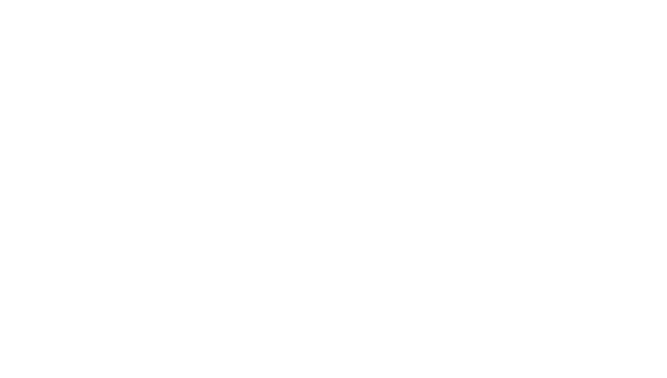
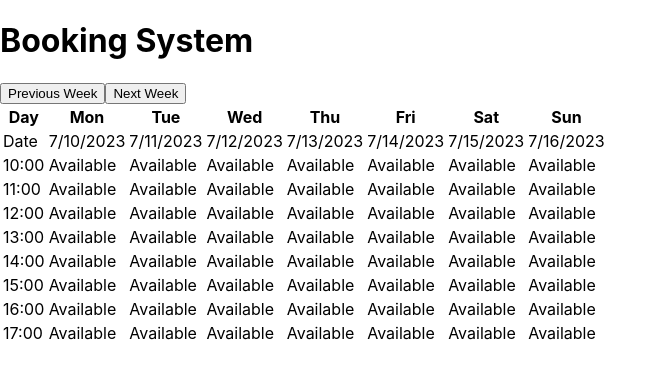
Before and after one commit to Muttiskava/GroupProject, a React (Create React App) app in the folder my-app/: page / in a window 1280 px wide. Shown: the top 378 px of the page, without its empty margins (0-667 px from the left). Built offline with nearby package versions, Linux system fonts and the light colour scheme.

Commit message:
lagt till veckor, datum

```diff
--- a/my-app/src/Components/steg1.js
+++ b/my-app/src/Components/steg1.js
@@ -0,0 +1,96 @@
+import React from 'react';
+
+class BookingSystem extends React.Component {
+  constructor(props) {
+    super(props);
+    this.state = {
+      daysOfWeek: ['Mon', 'Tue', 'Wed', 'Thu', 'Fri', 'Sat', 'Sun'],
+      timeslots: ['10:00', '11:00', '12:00', '13:00', '14:00', '15:00', '16:00', '17:00'],
+      bookings: {},
+      currentDate: new Date(),
+    };
+  }
+
+  handleBookingClick = (day, time) => {
+    const bookings = { ...this.state.bookings };
+    if (!bookings[day]) {
+      bookings[day] = {};
+    }
+    bookings[day][time] = true;
+    this.setState({ bookings });
+  };
+
+  handlePrevWeek = () => {
+    const { currentDate } = this.state;
+    const prevWeekDate = new Date(currentDate);
+    prevWeekDate.setDate(prevWeekDate.getDate() - 7);
+    this.setState({ currentDate: prevWeekDate });
+  };
+
+  handleNextWeek = () => {
+    const { currentDate } = this.state;
+    const nextWeekDate = new Date(currentDate);
+    nextWeekDate.setDate(nextWeekDate.getDate() + 7);
+    this.setState({ currentDate: nextWeekDate });
+  };
+
+  render() {
+    const { daysOfWeek, timeslots, bookings, currentDate } = this.state;
+
+    const weekStart = new Date(currentDate);
+    weekStart.setDate(currentDate.getDate()+1 - currentDate.getDay()); // Sätter veckans startdag till måndag
+
+    const weekEnd = new Date(weekStart);
+    weekEnd.setDate(weekEnd.getDate() + 6); // Sätter veckans slutdag till söndag
+
+    return (
+      <div>
+        <h1>Booking System</h1>
+        <div className="booking-nav">
+          <button onClick={this.handlePrevWeek}>Previous Week</button>
+          <button onClick={this.handleNextWeek}>Next Week</button>
+        </div>
+        <table>
+          <thead>
+            <tr>
+              <th>Day</th>
+              {daysOfWeek.map((day) => (
+                <th key={day}>{day}</th>
+              ))}
+            </tr>
+          </thead>
+          <tbody>
+            <tr>
+              <td>Date</td>
+              {daysOfWeek.map((day, index) => {
+                const date = new Date(weekStart);
+                date.setDate(date.getDate() + index);
+                return <td key={index}>{date.toLocaleDateString()}</td>;
+              })}
+            </tr>
+            {timeslots.map((time) => (
+              <tr key={time}>
+                <td>{time}</td>
+                {daysOfWeek.map((day, index) => {
+                  const date = new Date(weekStart);
+                  date.setDate(date.getDate() + index);
+                  return (
+                    <td
+                      key={index}
+                      onClick={() => this.handleBookingClick(day, time)}
+                      className={bookings[day] && bookings[day][time] ? 'booked' : ''}
+                    >
+                      {bookings[day] && bookings[day][time] ? 'Booked' : 'Available'}
+                    </td>
+                  );
+                })}
+              </tr>
+            ))}
+          </tbody>
+        </table>
+      </div>
+    );
+  }
+}
+
+export default BookingSystem;
--- a/my-app/src/index.js
+++ b/my-app/src/index.js
@@ -2,7 +2,7 @@
 import ReactDOM from 'react-dom/client';
 import './index.css';
 
-import App from './App';
+import Steg1 from './Components/steg1';
 
 
 import reportWebVitals from './reportWebVitals';
@@ -13,7 +13,7 @@
 const root = ReactDOM.createRoot(document.getElementById('root'));
 root.render(
   <React.StrictMode>
-
+    <Steg1/>
   </React.StrictMode>
 );
 
```
